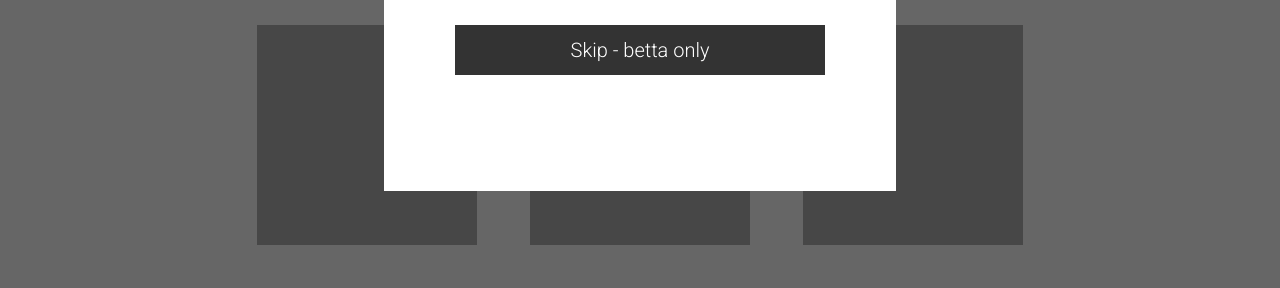
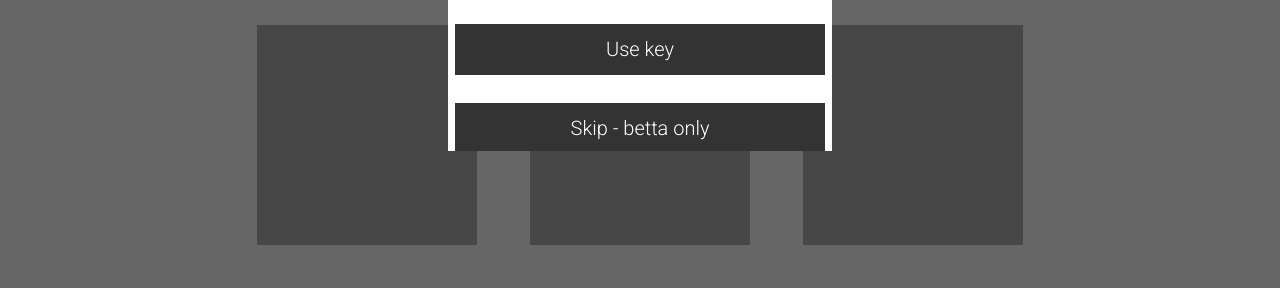
Before and after one commit to Justlegend123/A91620, a plain HTML site: page index.html in a window 1280 px wide. Shown: the part 409-697 px from the top of the page. Drawn offline with Linux system fonts and the light colour scheme; a web font is replaced by a local one.

Commit message:
commit on mian

```diff
--- a/styles.css
+++ b/styles.css
@@ -403,8 +403,8 @@ header {
     display: flex;
     flex-direction: column;
     background-color: white;
-    width: 40vw;
-    height: 50vh;
+    width: 30vw;
+    height: 40vh;
     align-items:center;
     overflow: auto;
     padding: 15px;
```
